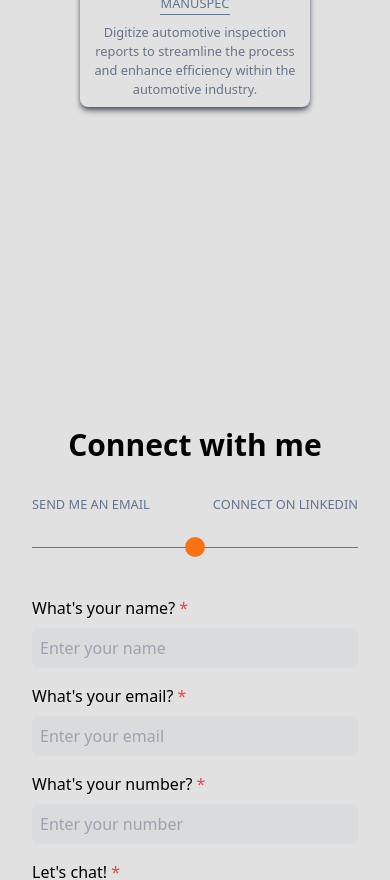
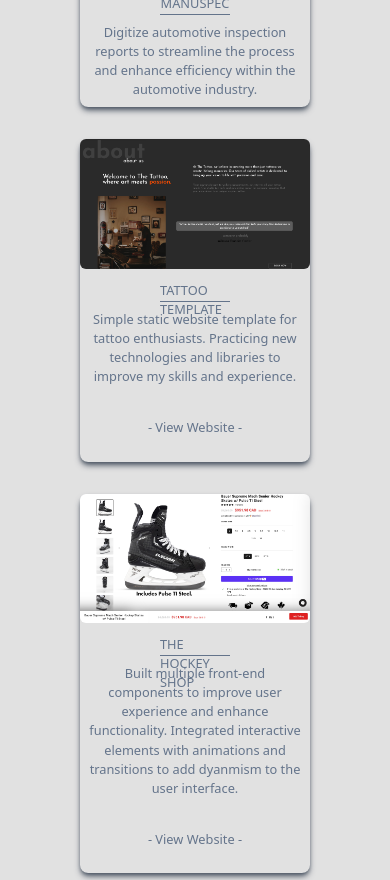
Before and after one commit to gianpinili/my-portfolio, a React (Vite) app: page / in a window 390 px wide. Shown: the part 5640-6520 px from the top of the page. Built offline with nearby package versions, Linux system fonts and the light colour scheme.

Commit message:
update projects

```diff
--- a/src/components/Projects.tsx
+++ b/src/components/Projects.tsx
@@ -5,6 +5,8 @@ import BandSite from "/bandsite.jpeg";
 import BrainFlix from "/brainflix.jpeg";
 import Hackathon from "/hackathon.jpeg";
 import Capstone from "/capstone.jpeg";
+import Tattoo from "/tattoo.png";
+import THS from "/ths.jpeg";
 function Projects() {
   return (
     <>
@@ -124,6 +126,48 @@ function Projects() {
               and enhance efficiency within the automotive industry.
             </p>
           </div>
+          <div className="shadow-md shadow-gray-600 rounded-lg">
+            <a
+              href="https://github.com/gianpinili/tattoo-template"
+              target="_blank"
+            >
+              <img
+                src={Tattoo}
+                alt="Tattoo Template Picture"
+                className="rounded-md duration-200 hover:scale-105 object-cover w-[100%] hover:opacity-75"
+              />
+            </a>
+            <div className="mt-8 mx-20 h-[1px] bg-active flex justify-center relative md:mx-10">
+              <div className="text-[.8rem] uppercase text-active absolute top-[-20px]">
+                Tattoo Template
+              </div>
+            </div>
+            <p className="text-center text-[.8rem]  opacity-100 p-2 rounded-md text-active">
+              Simple static website template for tattoo enthusiasts. Practicing new technologies and libraries to improve my skills and experience.
+            </p>
+            <a className="text-center text-[.8rem]  opacity-100 p-2 rounded-md text-active" target="_blank" href="https://tattoo-template.netlify.app/"><p>- View Website -</p> </a>
+          </div>
+          <div className="shadow-md shadow-gray-600 rounded-lg">
+            <a
+              href="https://www.thehockeyshop.com/"
+              target="_blank"
+            >
+              <img
+                src={THS}
+                alt="THS Picture"
+                className="rounded-md duration-200 hover:scale-105 object-cover w-[100%] hover:opacity-75"
+              />
+            </a>
+            <div className="mt-8 mx-20 h-[1px] bg-active flex justify-center relative md:mx-10">
+              <div className="text-[.8rem] uppercase text-active absolute top-[-20px]">
+                The Hockey Shop
+              </div>
+            </div>
+            <p className="text-center text-[.8rem]  opacity-100 p-2 rounded-md text-active">
+              Built multiple front-end components to improve user experience and enhance functionality. Integrated interactive elements with animations and transitions to add dyanmism to the user interface.
+            </p>
+            <a className="text-center text-[.8rem]  opacity-100 p-2 rounded-md text-active" target="_blank" href="https://www.thehockeyshop.com/"><p>- View Website -</p> </a>
+          </div>
         </div>
       </div>
       <FloatingContact />
```
Also changed, not shown: public/tattoo.png (added), public/ths.jpeg (added).
